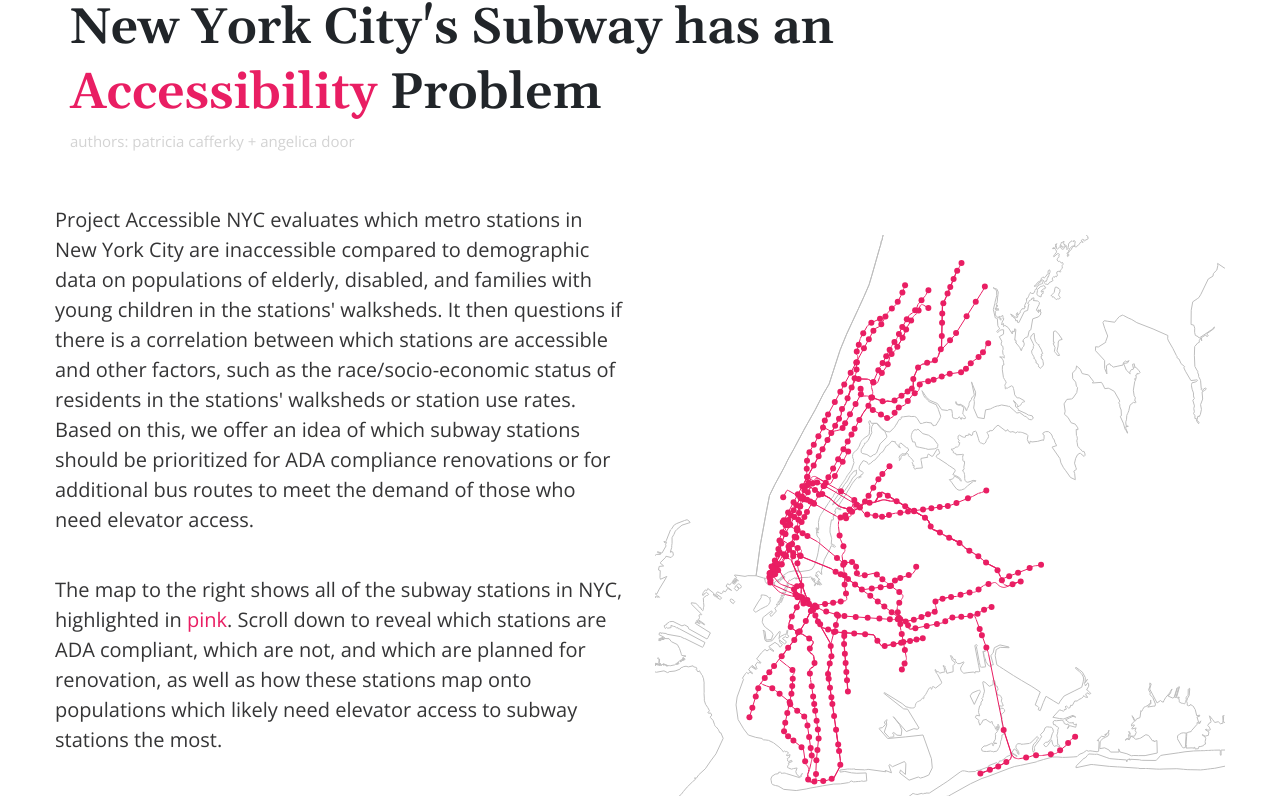
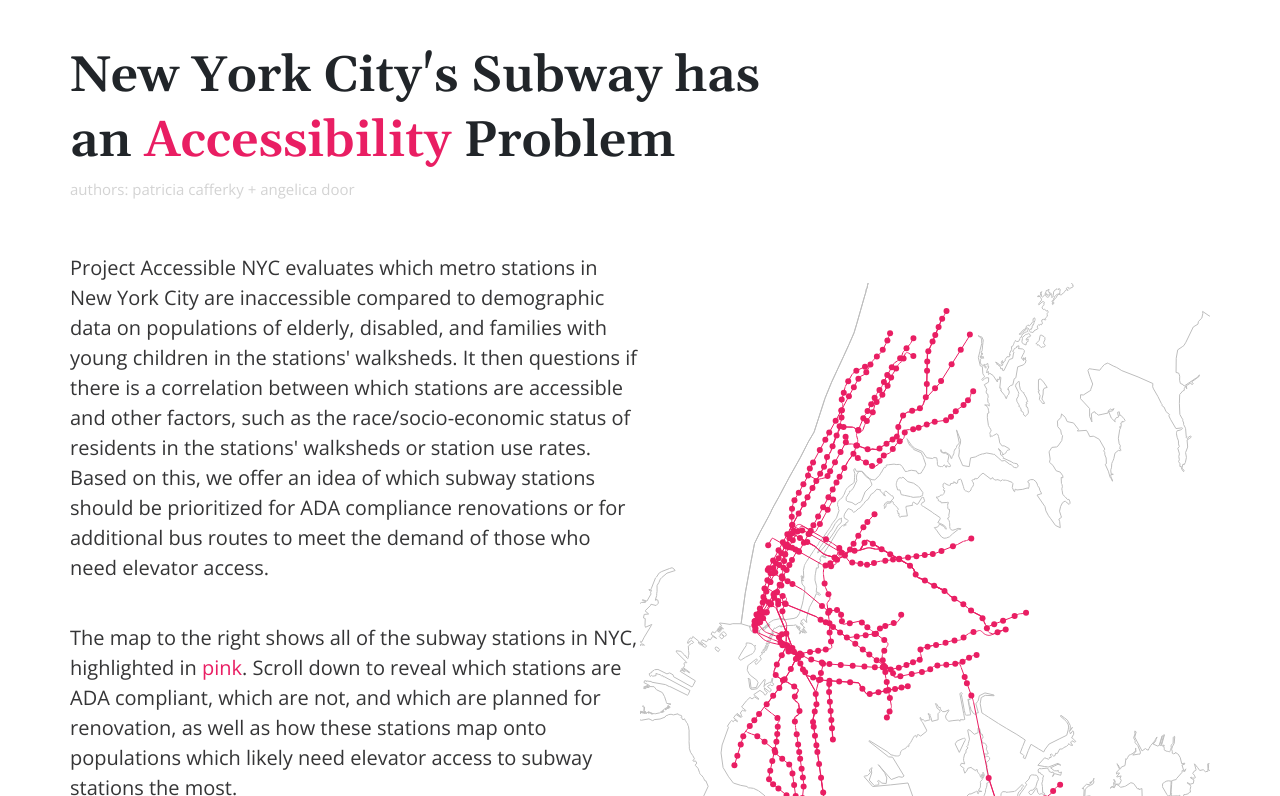
Before and after one commit to PCafferky/PCafferky.github.io, a plain HTML site: page ProjectAccessible_Mobile.html in a window 1280 px wide. Shown: the part 1018-1814 px from the top of the page. Drawn offline with nearby package versions, Linux system fonts and the light colour scheme; no server answers; a script that the page names is missing.

Commit message:
Add files via upload

```diff
--- a/ProjectAccessible_Mobile.html
+++ b/ProjectAccessible_Mobile.html
@@ -21,6 +21,17 @@
 			font-weight:300;
       /* margin-left:20px; */
 		}
+
+    .row.no-gutters {
+        margin-right: 0;
+        margin-left: 0;
+
+        & > [class^="col-"],
+        & > [class*=" col-"] {
+          padding-right: 0;
+          padding-left: 0;
+        }
+      }
 
     .container2 {
       width:100%;
@@ -214,6 +225,7 @@
   </nav>
 
   <div>
+    <br><br>
       <img src="https://pcafferky.github.io/Wheelchair_stair.jpg" alt="Broken Elevator"  style="width:100%;">
       <!--<img src="https://pcafferky.github.io/BW_elevator_wide1.jpg" alt="Broken Elevator"  style="width:100%;"> -->
     </div>
@@ -221,17 +233,17 @@
 
 
 <!-- First Div -->
-     <div class="row">
+     <div class="row no-gutters">
        <div class="col-12">
          <br>
-         <h1>New York City's  Subway has an <br> <span>Accessibility</span> Problem
+         <h1>New York City's  Subway has <br>an <span>Accessibility</span> Problem
          </h1>
          <h4>authors: patricia cafferky + angelica door
          </h4>
        </div>
 
     <!-- Left Column -->
-    <div class="row">
+    <div class="row no-gutters">
       <div class="col-6">
         <br><br>
        	  <p>Project Accessible NYC evaluates which metro stations in New York City are inaccessible compared to demographic data on populations of elderly, disabled, and families with young children in the stations' walksheds. It then questions if there is a correlation between which stations are accessible and other factors, such as the race/socio-economic status of residents in the stations' walksheds or station use rates. Based on this, we offer an idea of which subway stations should be prioritized for ADA compliance renovations or for additional bus routes to meet the demand of those who need elevator access.</p>
```
